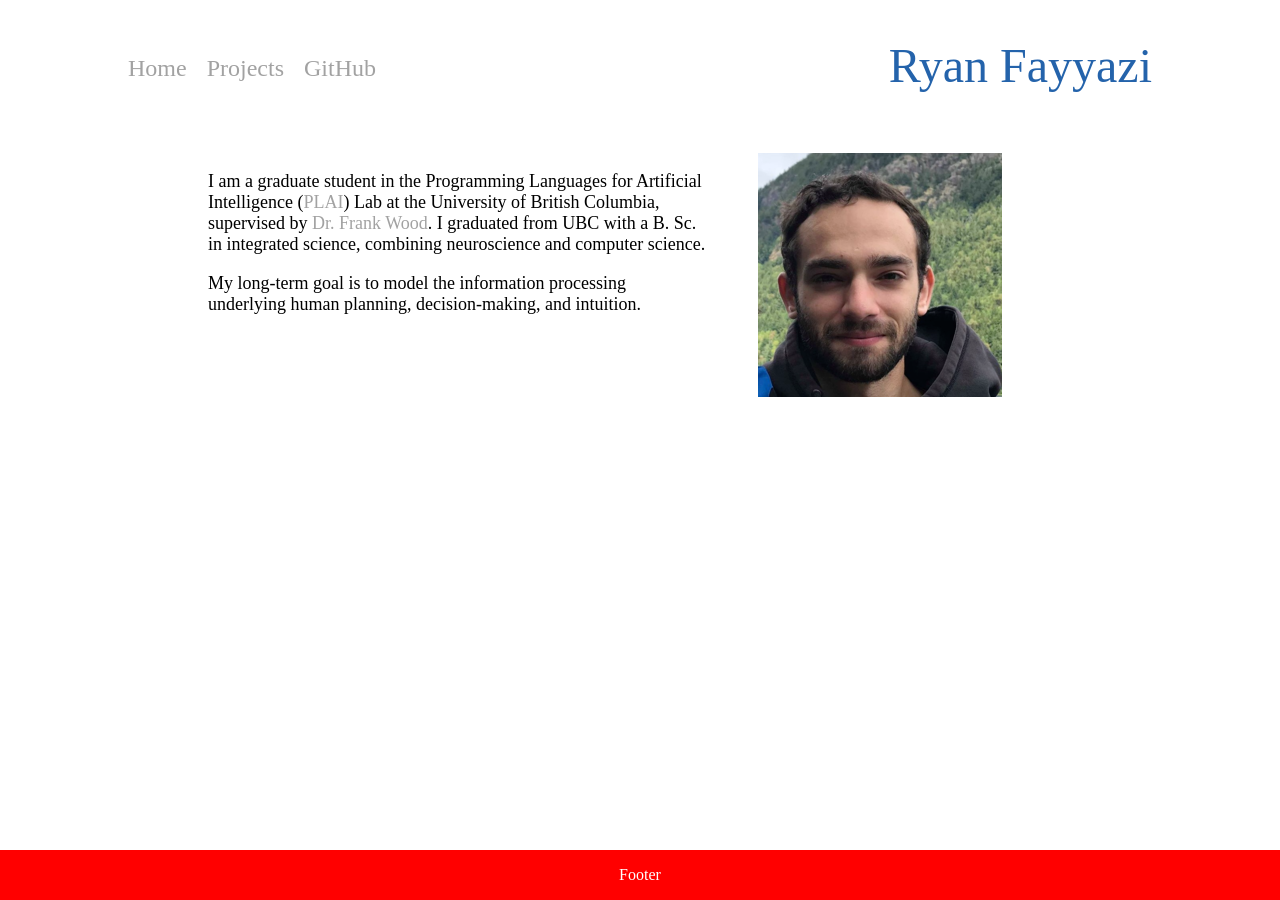
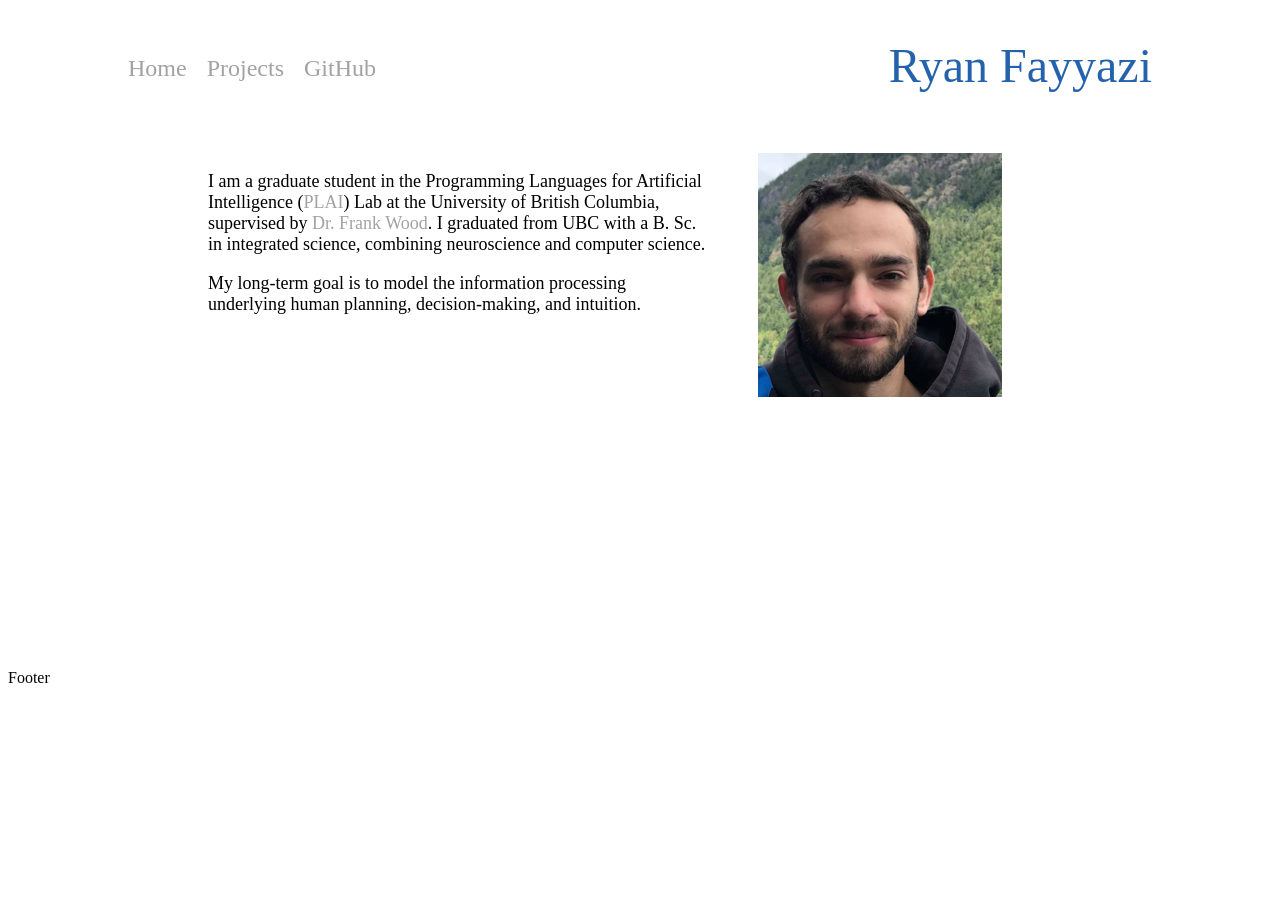
Before and after one commit to rfayyazi/rfayyazi.github.io, a Jekyll site: the page index.html, which Jekyll copies as it is, in a window 1280 px wide. Built offline with Jekyll 4.4.1, drawn with Linux system fonts in a browser that asks for light colours.

Commit message:
Update index.html

```diff
--- a/index.html
+++ b/index.html
@@ -43,10 +43,10 @@
       </div>
 
     </div>
+  <footer>
+    <p>Footer</p>
+  </footer>
   </body>
-<div class="footer">
-  <p>Footer</p>
-</div>
 </html>
 
 
```
